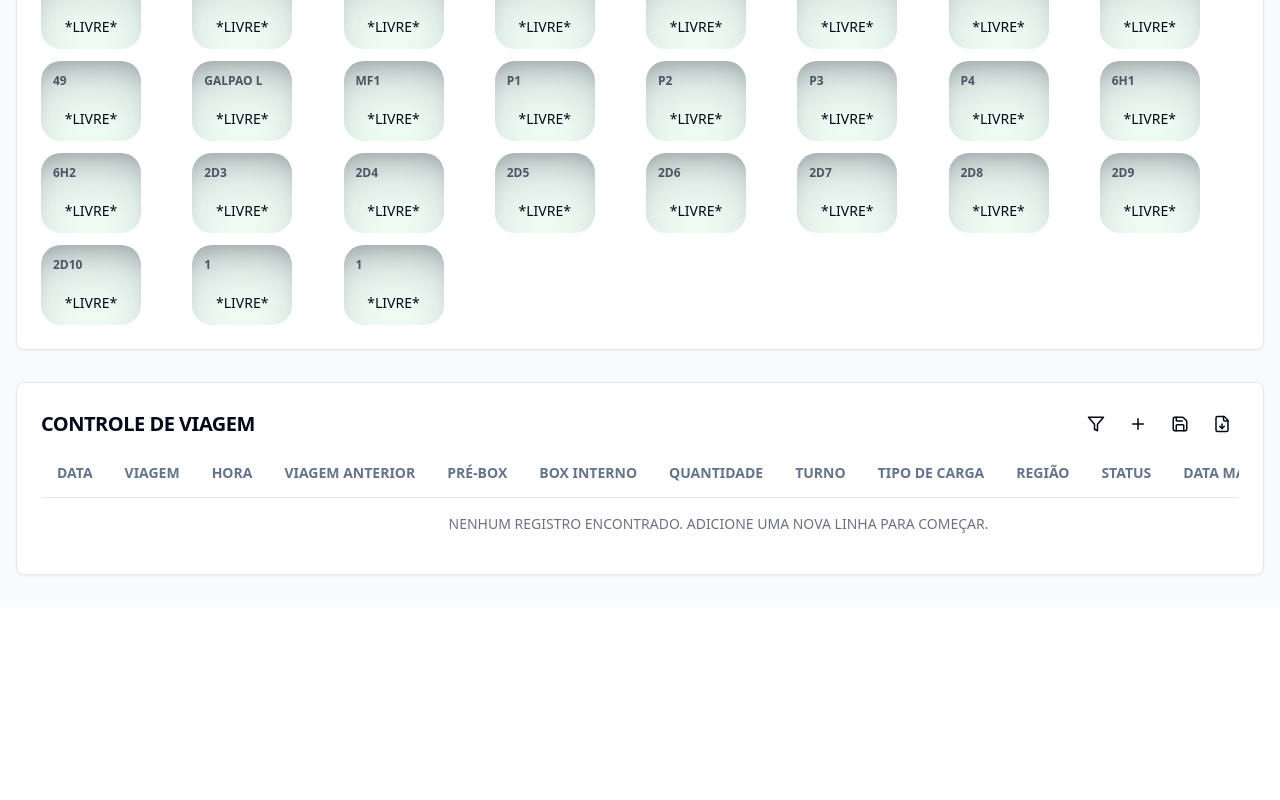
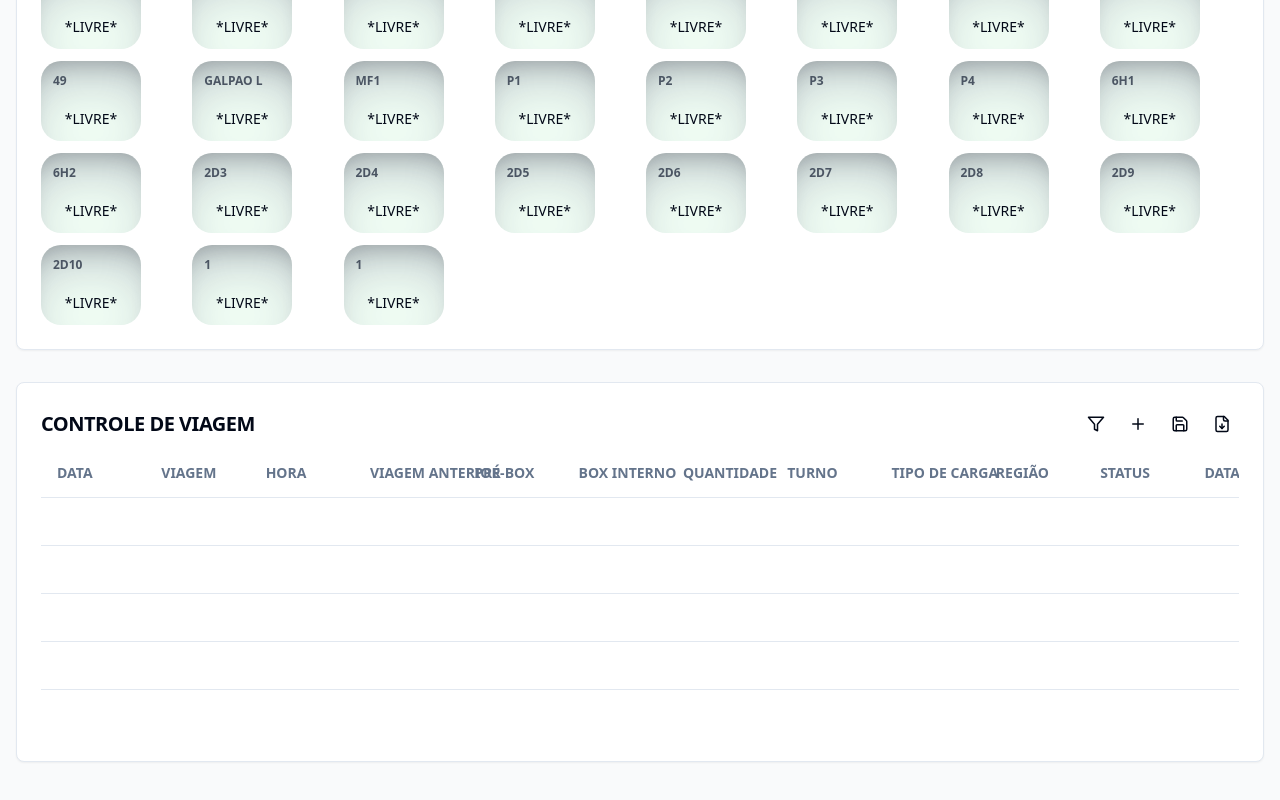
Before and after one commit to CarlosTh0/ControleCabine, a React (Vite) app: page / in a window 1280 px wide. Shown: the part 842-1642 px from the top of the page. Before the commit the page ends 1449 px from the top, so only its background shows below. Built offline with nearby package versions, Linux system fonts and the light colour scheme.

Commit message:
Fix: Adjust table and card sizes
Adjust table and card sizes to display the "CONTROLE DE VIAGEM" table with 5 rows and 16 columns.

```diff
--- a/src/components/ControlTable.tsx
+++ b/src/components/ControlTable.tsx
@@ -63,7 +63,7 @@ const ControlTable = ({
   const [currentPage, setCurrentPage] = useState(1);
   const [sortField, setSortField] = useState<keyof ControlEntry | null>(null);
   const [sortDirection, setSortDirection] = useState<'asc' | 'desc'>('asc');
-  const itemsPerPage = 5;
+  const itemsPerPage = 5; // Definindo exatamente 5 linhas conforme solicitado
 
   // Carregar dados do localStorage ao inicializar
   useEffect(() => {
@@ -73,7 +73,7 @@ const ControlTable = ({
         const parsedEntries = JSON.parse(savedEntries);
         setEntries(parsedEntries);
       } catch (e) {
-        console.error('Erro ao carregar dados da tabela:', e);
+        console.error('ERRO AO CARREGAR DADOS DA TABELA:', e);
       }
     }
   }, []);
@@ -190,6 +190,12 @@ const ControlTable = ({
 
   const paginatedEntries = sortedEntries.slice(getStartIndex(), getEndIndex());
 
+  // Preencher com linhas vazias para garantir 5 linhas
+  const filledEntries = [...paginatedEntries];
+  while (filledEntries.length < itemsPerPage) {
+    filledEntries.push({} as ControlEntry);
+  }
+
   const statusOptions = [
     "1° TURNO OK",
     "2° TURNO OK",
@@ -219,7 +225,7 @@ const ControlTable = ({
     const url = URL.createObjectURL(blob);
     const link = document.createElement('a');
     link.setAttribute('href', url);
-    link.setAttribute('download', `controle_viagem_${new Date().toISOString().slice(0, 10)}.csv`);
+    link.setAttribute('download', `CONTROLE_VIAGEM_${new Date().toISOString().slice(0, 10)}.csv`);
     document.body.appendChild(link);
     link.click();
     document.body.removeChild(link);
@@ -276,8 +282,15 @@ const ControlTable = ({
 
   const columnHeaders = getColumnHeaders();
 
+  // Reorganizar colunas: mover ações para depois de manifestDate
+  const columnOrder: (keyof ControlEntry)[] = [
+    'date', 'trip', 'time', 'oldTrip', 'preBox',
+    'boxInside', 'quantity', 'shift', 'cargoType',
+    'region', 'status', 'manifestDate'
+  ];
+
   return (
-    <Card className="border rounded-lg bg-white shadow-sm">
+    <Card className="border rounded-lg bg-white shadow-sm w-full">
       <CardHeader className="flex flex-row items-center justify-between space-y-0 pb-2">
         <CardTitle className="text-xl font-semibold uppercase">{tableTitle}</CardTitle>
         <div className="flex items-center space-x-2">
@@ -350,35 +363,36 @@ const ControlTable = ({
 
       <CardContent>
         <div className="overflow-x-auto" style={{ minWidth: "100%" }}>
-          <Table>
+          <Table className="min-w-max w-full table-fixed">
             <TableHeader>
               <TableRow>
-                {/* Reorganizar colunas: colocar a coluna de ações por último */}
-                {Object.entries(columnHeaders).map(([key, label]) => (
+                {/* Reorganizar colunas conforme a ordem definida */}
+                {columnOrder.map((key) => (
                   <TableHead
                     key={key}
-                    className="cursor-pointer hover:bg-gray-50 whitespace-nowrap font-bold"
-                    onClick={() => handleSort(key as keyof ControlEntry)}
+                    className="cursor-pointer hover:bg-gray-50 whitespace-nowrap font-bold uppercase"
+                    onClick={() => handleSort(key)}
+                    style={{ minWidth: "150px" }}
                   >
                     <div className="flex items-center space-x-1">
-                      <span>{label}</span>
-                      {getSortIcon(key as keyof ControlEntry)}
+                      <span>{columnHeaders[key]}</span>
+                      {getSortIcon(key)}
                     </div>
                   </TableHead>
                 ))}
-                <TableHead>AÇÕES</TableHead>
+                <TableHead className="uppercase font-bold" style={{ minWidth: "100px" }}>AÇÕES</TableHead>
               </TableRow>
               {showFilter && (
                 <TableRow>
-                  {Object.keys(columnHeaders).map((key) => (
+                  {columnOrder.map((key) => (
                     <TableHead key={key}>
                       <input
                         type="text"
                         placeholder={`FILTRAR ${columnHeaders[key]}...`}
-                        className="w-full p-1 text-xs border rounded"
-                        value={filters[key as keyof ControlEntry] || ''}
+                        className="w-full p-1 text-xs border rounded uppercase"
+                        value={filters[key] || ''}
                         onChange={(e) => {
-                          handleFilterChange(key as keyof ControlEntry, e.target.value)
+                          handleFilterChange(key, e.target.value)
                         }}
                       />
                     </TableHead>
@@ -388,16 +402,29 @@ const ControlTable = ({
               )}
             </TableHeader>
             <TableBody>
-              {paginatedEntries.length > 0 ? (
-                paginatedEntries.map((entry, index) => (
+              {filledEntries.map((entry, index) => {
+                const isEmpty = !Object.keys(entry).length;
+
+                if (isEmpty) {
+                  return (
+                    <TableRow key={`empty-${index}`} className="group h-12">
+                      {columnOrder.map(key => (
+                        <TableCell key={`empty-${key}-${index}`} className="whitespace-nowrap"></TableCell>
+                      ))}
+                      <TableCell></TableCell>
+                    </TableRow>
+                  );
+                }
+
+                return (
                   <TableRow key={index} className="group">
-                    {Object.entries(entry).map(([key, value]) => {
+                    {columnOrder.map((key) => {
                       if (key === 'status') {
                         return (
                           <TableCell key={key} className="whitespace-nowrap">
                             <select
-                              value={value}
-                              onChange={(e) => handleEntryChange(index, key as keyof ControlEntry, e.target.value)}
+                              value={entry[key] || ''}
+                              onChange={(e) => handleEntryChange(index, key, e.target.value)}
                               className="w-full bg-transparent border-none focus:outline-none focus:ring-1 focus:ring-blue-500 rounded px-2 uppercase"
                             >
                               <option value="">SELECIONE</option>
@@ -413,9 +440,9 @@ const ControlTable = ({
                       return (
                         <TableCell key={key} className="whitespace-nowrap">
                           <input
-                            type={typeof value === 'number' ? 'number' : 'text'}
-                            value={typeof value === 'string' ? toUpperCase(value) : value}
-                            onChange={(e) => handleEntryChange(index, key as keyof ControlEntry, e.target.value)}
+                            type={typeof entry[key] === 'number' ? 'number' : 'text'}
+                            value={typeof entry[key] === 'string' ? toUpperCase(entry[key] as string) : entry[key] || ''}
+                            onChange={(e) => handleEntryChange(index, key, e.target.value)}
                             className="w-full bg-transparent border-none focus:outline-none focus:ring-1 focus:ring-blue-500 rounded px-2 uppercase"
                             style={{ minWidth: '100px' }}
                           />
@@ -440,14 +467,8 @@ const ControlTable = ({
                       </TooltipProvider>
                     </TableCell>
                   </TableRow>
-                ))
-              ) : (
-                <TableRow>
-                  <TableCell colSpan={Object.keys(columnHeaders).length + 1} className="text-center py-4 text-gray-500 uppercase">
-                    NENHUM REGISTRO ENCONTRADO. ADICIONE UMA NOVA LINHA PARA COMEÇAR.
-                  </TableCell>
-                </TableRow>
-              )}
+                );
+              })}
             </TableBody>
           </Table>
         </div>
--- a/src/pages/Index.tsx
+++ b/src/pages/Index.tsx
@@ -29,7 +29,7 @@ const Index = () => {
       try {
         setTableEntries(JSON.parse(savedEntries));
       } catch (e) {
-        console.error('Erro ao carregar dados salvos:', e);
+        console.error('ERRO AO CARREGAR DADOS SALVOS:', e);
       }
     }
   }, []);
@@ -47,10 +47,13 @@ const Index = () => {
         <BoxGrid tableEntries={tableEntries} />
       </div>
 
-      <ControlTable
-        onEntryChange={handleTableEntriesChange}
-        tableTitle="CONTROLE DE VIAGEM"
-      />
+      {/* Tabela de Controle de Viagem com espaço extra abaixo */}
+      <div className="mb-16">
+        <ControlTable
+          onEntryChange={handleTableEntriesChange}
+          tableTitle="CONTROLE DE VIAGEM"
+        />
+      </div>
       <Toaster />
     </div>
   );
```
